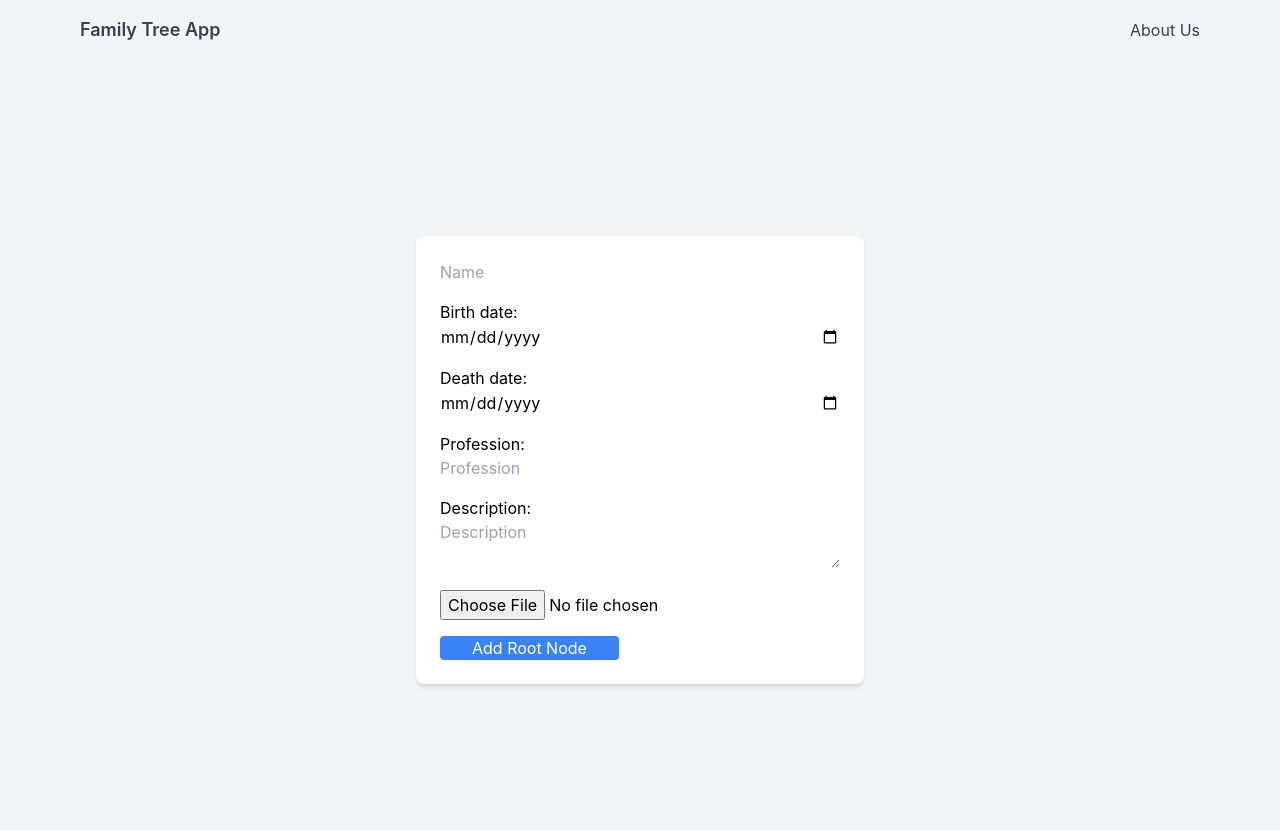
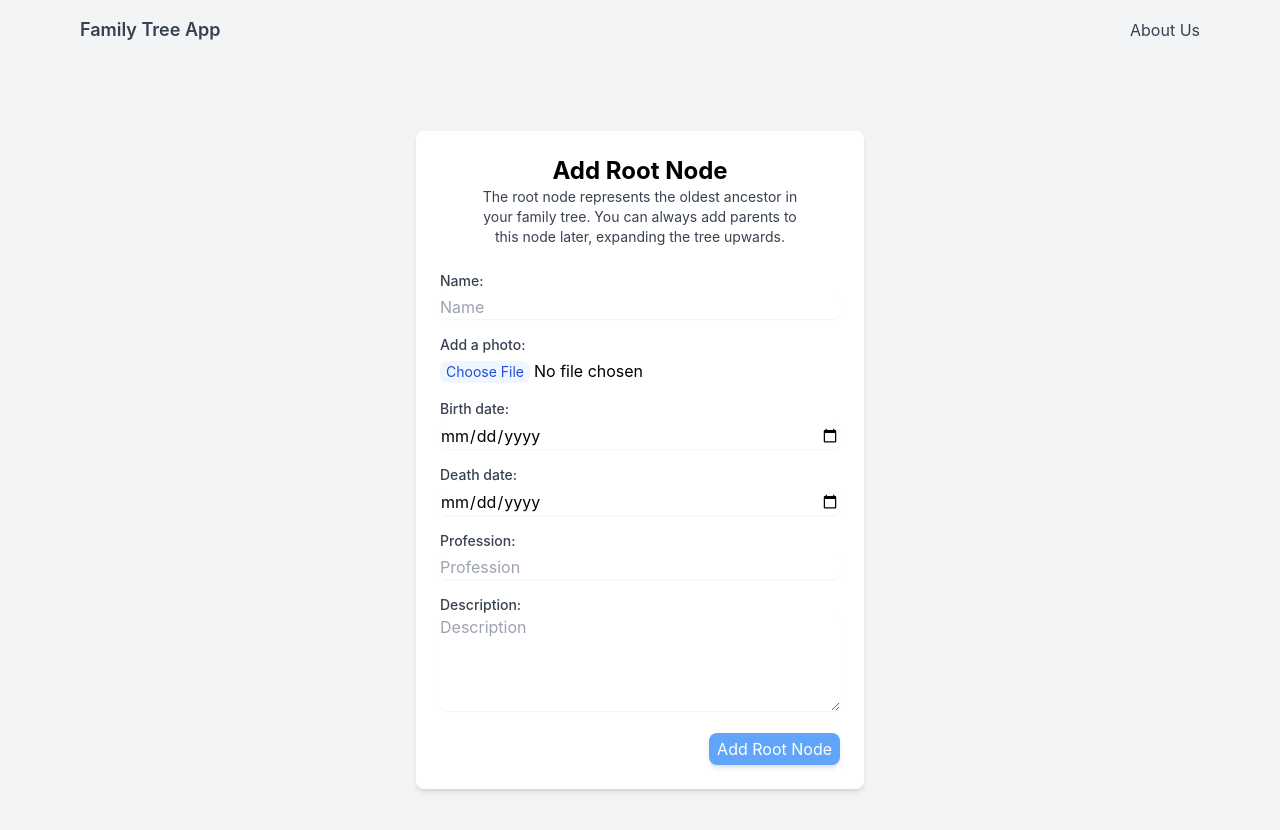
Before and after one commit to MartinaKostic/Family-tree, a React (Create React App) app in the folder frontend/: page /add-root-node in a window 1280 px wide. Shown: the top 830 px of the page. Built offline with nearby package versions, Linux system fonts and the light colour scheme.

Commit message:
alert modal, spouse and node width fixed..

```diff
--- a/frontend/src/components/FamilyTree.js
+++ b/frontend/src/components/FamilyTree.js
@@ -10,6 +10,7 @@ const FamilyTree = () => {
   //za details modal
   const [activePerson, setActivePerson] = useState(null);
   const [isModalOpen, setIsModalOpen] = useState(false);
+  const familyName = localStorage.getItem("familyName");
 
   const openForm = (type, details) => {
     setModal({ show: true, type, details });
@@ -53,6 +54,7 @@ const FamilyTree = () => {
  */
   return (
     <div className="flex flex-col items-center p-5 bg-gray-100">
+      {familyName && <h1>{familyName} Family Tree</h1>}
       <TreeVisualization
         data={data}
         onAddSpouse={(details) => openForm("spouse", details)}
--- a/frontend/src/components/Home.js
+++ b/frontend/src/components/Home.js
@@ -11,7 +11,7 @@ function Home() {
         <h1 className="text-4xl font-bold">Welcome to Our Family Tree App</h1>
         <button
           onClick={() => setIsSigningIn(!isSigningIn)}
-          className="px-6 py-2 bg-green-400 text-white rounded hover:bg-green-600 transition duration-200 ease-in-out"
+          className="px-6 py-2 bg-green-400 text-white rounded-lg hover:bg-green-600 transition duration-200 ease-in-out"
         >
           {isSigningIn
             ? "Need an account? Sign Up"
--- a/frontend/src/components/SignIn/SignIn.js
+++ b/frontend/src/components/SignIn/SignIn.js
@@ -63,7 +63,7 @@ function SignIn() {
 
         <button
           type="submit"
-          className="btn btn-primary px-4 py-1 bg-blue-400 rounded hover:bg-blue-600 transition duration-200 ease-in-out text-white"
+          className="btn btn-primary px-4 py-1 bg-blue-400 rounded-lg hover:bg-blue-600 transition duration-200 ease-in-out text-white"
         >
           Sign In
         </button>
--- a/frontend/src/components/SignOut/SignOut.js
+++ b/frontend/src/components/SignOut/SignOut.js
@@ -18,7 +18,7 @@ function SignOut() {
     <div className="flex justify-center items-center">
       <button
         onClick={handleSignOut}
-        className="btn btn-error px-4 py-1 bg-blue-400 rounded hover:bg-blue-600 transition duration-200 ease-in-out text-white"
+        className="btn btn-error px-4 py-1 bg-blue-400 rounded-lg hover:bg-blue-600 transition duration-200 ease-in-out text-white"
       >
         Sign Out
       </button>
--- a/frontend/src/components/SignUp/AddRootNode.js
+++ b/frontend/src/components/SignUp/AddRootNode.js
@@ -11,35 +11,29 @@ function AddRootNode() {
     description: "",
   });
   const [file, setFile] = useState(null);
-
   const navigate = useNavigate();
 
   const handleChange = (e) => {
     setData({ ...data, [e.target.name]: e.target.value });
   };
+
   const handleFileChange = (e) => {
-    console.log(e.target.files[0]);
     if (e.target.files[0]) {
-      let selected = e.target.files[0];
-      setFile(selected);
+      setFile(e.target.files[0]);
     }
   };
 
   const handleSubmit = async (e) => {
+    e.preventDefault();
     const userId = localStorage.getItem("userId");
-    e.preventDefault();
+    const updatedData = { ...data, userId };
+    let formData = new FormData();
+    Object.keys(updatedData).forEach((key) =>
+      formData.append(key, updatedData[key])
+    );
+    formData.append("file", file);
+
     try {
-      const updatedData = {
-        ...data,
-        userId: userId,
-      };
-      let formData = new FormData();
-      for (const key in updatedData) {
-        if (updatedData.hasOwnProperty(key)) {
-          formData.append(key, updatedData[key]);
-        }
-      }
-      formData.append("file", file);
       await addRootNode(formData);
       navigate("/family-tree");
     } catch (error) {
@@ -51,9 +45,20 @@ function AddRootNode() {
     <div className="flex justify-center items-center min-h-screen bg-gray-100">
       <form
         onSubmit={handleSubmit}
-        className="py-6 px-6 bg-white rounded-lg shadow-md w-full max-w-md"
+        className="py-6 px-6 bg-white rounded-lg shadow-md w-full max-w-md space-y-4"
       >
-        <div className="mb-4">
+        <div className="text-center mb-6">
+          <h2 className="text-2xl font-bold">Add Root Node</h2>
+          <p className="text-sm text-gray-700 mx-10">
+            The root node represents the oldest ancestor in your family tree.
+            You can always add parents to this node later, expanding the tree
+            upwards.
+          </p>
+        </div>
+        <div>
+          <label className="block text-sm font-medium text-gray-700">
+            Name:
+          </label>
           <input
             type="text"
             name="name"
@@ -61,71 +66,79 @@ function AddRootNode() {
             onChange={handleChange}
             placeholder="Name"
             required
-            className="input input-bordered w-full"
+            className="mt-1 block w-full rounded-md border-gray-300 shadow-sm focus:border-indigo-300 focus:ring focus:ring-indigo-200 focus:ring-opacity-50"
           />
         </div>
-        <div className="mb-4">
-          <label>
+        <div>
+          <label className="block text-sm font-medium text-gray-700">
+            Add a photo:
+          </label>
+          <input
+            type="file"
+            name="file"
+            onChange={handleFileChange}
+            className="mt-1 file:rounded-lg file:border-0 file:text-sm file:bg-blue-50 file:text-blue-700 hover:file:bg-blue-100"
+          />
+        </div>
+        <div>
+          <label className="block text-sm font-medium text-gray-700">
             Birth date:
+          </label>
           <input
             type="date"
             name="birthDate"
             value={data.birthDate}
             onChange={handleChange}
-              className="input input-bordered w-full"
+            className="mt-1 block w-full rounded-md border-gray-300 shadow-sm focus:border-indigo-300 focus:ring focus:ring-indigo-200 focus:ring-opacity-50"
           />
+        </div>
+        <div>
+          <label className="block text-sm font-medium text-gray-700">
+            Death date:
           </label>
-        </div>
-        <div className="mb-4">
-          <label>
-            Death date:
           <input
             type="date"
             name="deathDate"
             value={data.deathDate}
             onChange={handleChange}
-              className="input input-bordered w-full"
+            className="mt-1 block w-full rounded-md border-gray-300 shadow-sm focus:border-indigo-300 focus:ring focus:ring-indigo-200 focus:ring-opacity-50"
           />
+        </div>
+        <div>
+          <label className="block text-sm font-medium text-gray-700">
+            Profession:
           </label>
-        </div>
-        <div className="mb-4">
-          <label>
-            {" "}
-            Profession:
           <input
             type="text"
             name="profession"
             value={data.profession}
             onChange={handleChange}
             placeholder="Profession"
-              className="input input-bordered w-full"
+            className="mt-1 block w-full rounded-md border-gray-300 shadow-sm focus:border-indigo-300 focus:ring focus:ring-indigo-200 focus:ring-opacity-50"
           />
+        </div>
+        <div>
+          <label className="block text-sm font-medium text-gray-700">
+            Description:
           </label>
-        </div>
-        <div className="mb-4">
-          <label>
-            Description:
           <textarea
             name="description"
             value={data.description}
             onChange={handleChange}
             placeholder="Description"
-              className="textarea textarea-bordered w-full"
+            className="textarea textarea-bordered w-full rounded-md border-gray-300 shadow-sm focus:border-indigo-300 focus:ring focus:ring-indigo-200 focus:ring-opacity-50"
+            rows="4"
           />
-          </label>
         </div>
-        <input
-          type="file"
-          name="file"
-          onChange={handleFileChange}
-          className="mb-4"
-        />
+
+        <div className="flex justify-end">
           <button
             type="submit"
-          className="btn btn-primary px-8 rounded bg-blue-500 hover:bg-blue-600 text-white"
+            className="py-1 px-2 btn btn-primary bg-blue-400 hover:bg-blue-600 text-white rounded-lg shadow-md"
           >
             Add Root Node
           </button>
+        </div>
       </form>
     </div>
   );
--- a/frontend/src/components/modals/FormModal.js
+++ b/frontend/src/components/modals/FormModal.js
@@ -100,7 +100,7 @@ const FormModal = ({ show, onClose, title, details, getNewData }) => {
               onChange={handleFileChange}
               name="pictures"
               id="file"
-              className="mt-1 block w-full text-sm text-gray-500 file:mr-4 file:py-1 file:px-2 file:rounded file:border-0 file:text-sm file:font-semibold file:bg-blue-50 file:text-blue-700 hover:file:bg-blue-100"
+              className="mt-1 block w-full text-sm text-gray-500 file:mr-4 file:py-1 file:px-2 file:rounded-lg file:border-0 file:text-sm file:font-semibold file:bg-blue-50 file:text-blue-700 hover:file:bg-blue-100"
             />
           </div>
           <div>
--- a/frontend/src/index.js
+++ b/frontend/src/index.js
@@ -11,7 +11,4 @@ root.render(
   </React.StrictMode>
 );
 
-// If you want to start measuring performance in your app, pass a function
-// to log results (for example: reportWebVitals(console.log))
-// or send to an analytics endpoint. Learn more: https://bit.ly/CRA-vitals
 reportWebVitals();
```
Also changed, not shown: frontend/src/components/SignUp/SignUp.js (+15 -1 lines), frontend/src/components/TreeVisualization.js (+41 -15 lines), frontend/src/components/modals/AlertModal.js (+9 -4 lines), frontend/src/components/modals/PersonDetailsModal.js (+24 -9 lines), 1 other file (tests, documents, lock files or other folders). Lines whose indentation alone changed are shown as unchanged.
